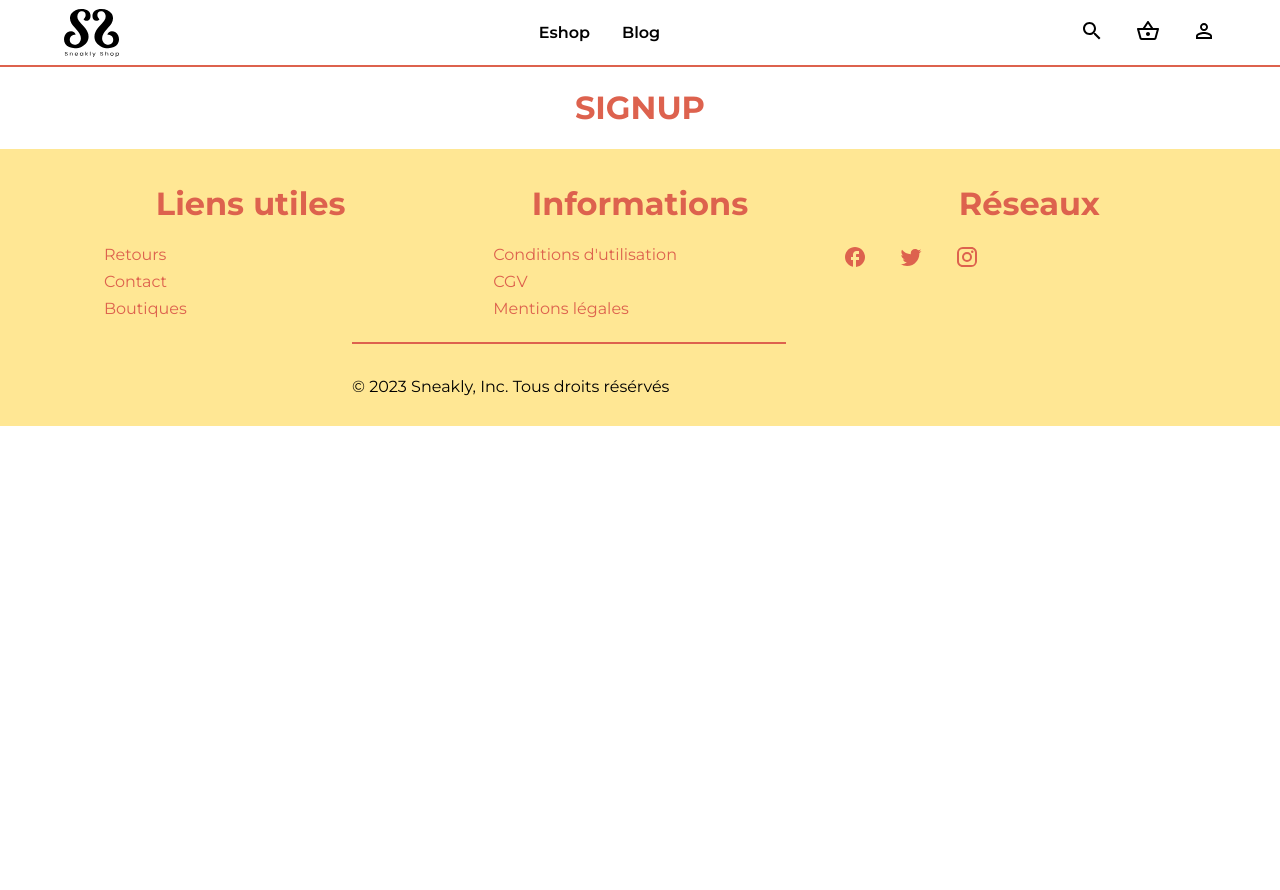
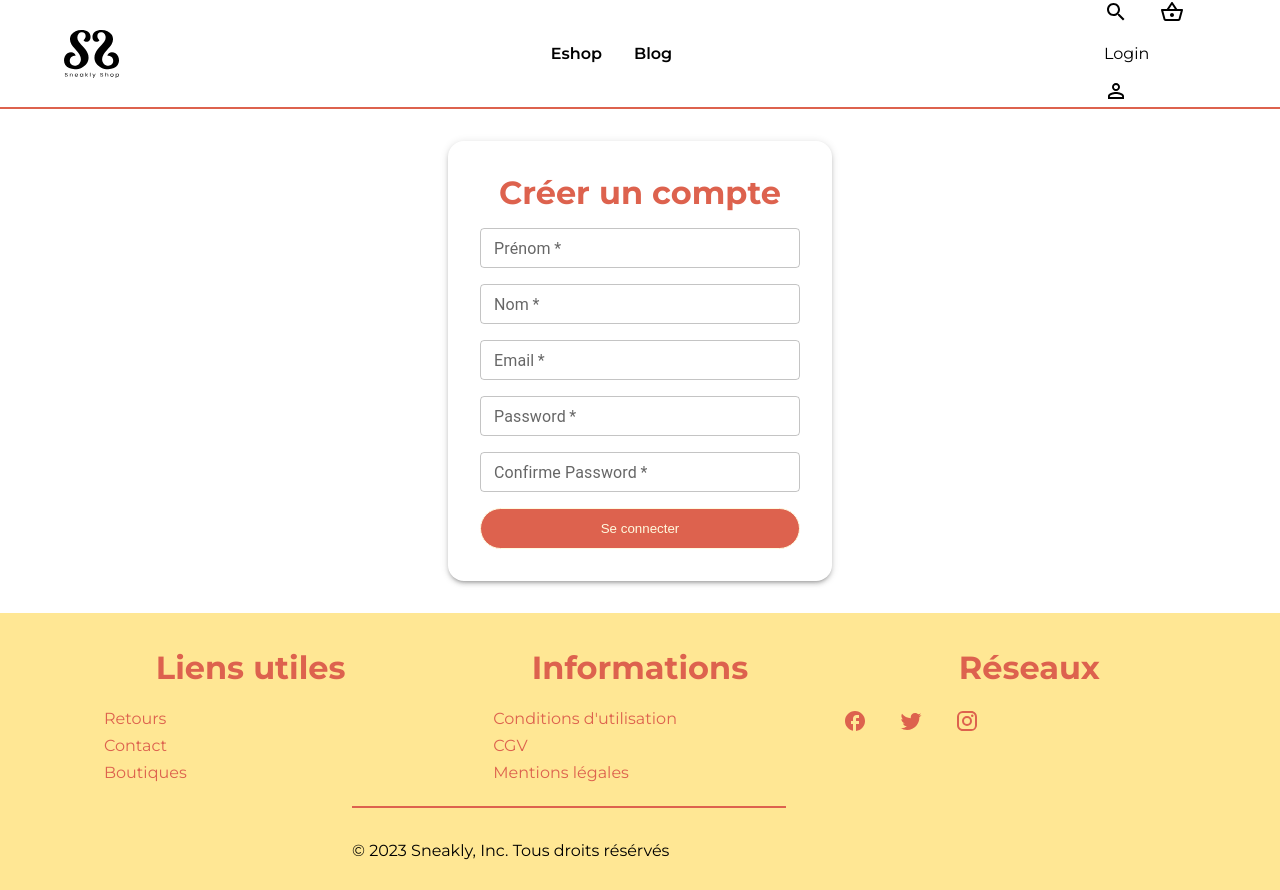
Before and after one commit to figura01/client-sneakers-app, a React (Vite) app: page /signup in a window 1280 px wide. Before the commit the page ends 800 px from the top, so only its background shows below. Built offline with nearby package versions, Linux system fonts and the light colour scheme; no server answers.

Commit message:
update authCtx, add login page + signup page + lib formik and yup

```diff
--- a/package.json
+++ b/package.json
@@ -15,11 +15,13 @@
     "@mui/material": "^5.11.14",
     "@mui/x-data-grid": "^6.0.3",
     "axios": "^1.3.4",
+    "formik": "^2.2.9",
     "install": "^0.13.0",
     "npm": "^9.6.2",
     "react": "^18.2.0",
     "react-dom": "^18.2.0",
-    "react-router-dom": "^6.9.0"
+    "react-router-dom": "^6.9.0",
+    "yup": "^1.0.2"
   },
   "devDependencies": {
     "@types/react": "^18.0.28",
--- a/src/components/Navbar.jsx
+++ b/src/components/Navbar.jsx
@@ -5,9 +5,13 @@ import SearchOutlinedIcon from "@mui/icons-material/SearchOutlined";
 import ShoppingBasketOutlinedIcon from "@mui/icons-material/ShoppingBasketOutlined";
 import PersonOutlineOutlinedIcon from "@mui/icons-material/PersonOutlineOutlined";
 import reactLogo from "../assets/logoBlanc.svg";
+import { useAuth } from '../contextes/authCtx';
+
 import "../styles/Navbar.css";
 
 const Navbar = () => {
+  const authCtx = useAuth();
+  console.log(authCtx)
   return (
     <nav>
       <Container>
@@ -29,9 +33,14 @@ const Navbar = () => {
           <div className="nav-icons">
             <SearchOutlinedIcon />
             <ShoppingBasketOutlinedIcon />
+            {authCtx.isLoggedIn ?
+              (<button onClick={(e) => {e.preventDefault(); authCtx.logout() }}>Logout</button>)
+              :(<p>Login</p>)
+            }
             <Link to={`login`}>
               <PersonOutlineOutlinedIcon />
             </Link>
+
           </div>
         </div>
       </Container>
--- a/src/contextes/authCtx.jsx
+++ b/src/contextes/authCtx.jsx
@@ -1,5 +1,5 @@
 import React, {useState, createContext, useContext, useMemo} from 'react';
-
+import { useNavigate } from 'react-router-dom';
 import api from '../api/apiHandler';
 export const AuthContext = createContext();
 
@@ -8,6 +8,7 @@ export const useAuth = () => {
 }
 
 export const AuthProvider = props => {
+  const navigate = useNavigate()
   const [authUser, setAuthUser] = useState({
     _id: '',
     role: '',
@@ -20,22 +21,42 @@ export const AuthProvider = props => {
   const [isLoggedIn, setIsLoggedIn] = useState(false)
 
   const login = async (key, userData) => {
-    console.log('log in authCtx');
-    console.log('key: ', key, 'userData: ', userData);
-    console.log('userData: ', userData)
-    saveUserToSessionStorage(userData.token)
-    const { token, logged } = userData;
-    const {_id, firstname, lastname, email, role } = userData.user;
+    console.log('userData in login: ', userData)
+    const { token } = userData;
+    const { logged, role, _id, email } = userData.user;
+    saveUserToSessionStorage({token, user: {logged, role, _id, email}})
+
     setIsLoggedIn(true)
-    setAuthUser({_id, firstname, lastname, email, token, role, logged})
-
-    // navigate("/dashboard/profile", { replace: true });
+    setAuthUser({_id, email, token, role, logged})
+    console.log('role: ', role)
+    if(role === 'client') {
+      navigate('/')
+    } else if (role === 'admin'){
+      navigate('/admin')
+    }
   };
 
   const logout = async () => {
-    console.log('logout: ')
     sessionStorage.setItem('user', null);
     setAuthUser({});
+    setIsLoggedIn(false);
+    navigate('/');
+  }
+
+  const signup = async (key, userData) => {
+    console.log('userData in signup: ', userData)
+    const { token } = userData;
+    const { logged, role, _id, email, firstname, lastname} = userData.user;
+    saveUserToSessionStorage({token, user: { _id, logged, role, email, firstname, lastname}})
+
+    setIsLoggedIn(true)
+    setAuthUser({_id, firstname, lastname, email, token, role, logged})
+    console.log('role: ', role)
+    if(role === 'client') {
+      navigate('/')
+    } else if (role === 'admin'){
+      navigate('/admin')
+    }
   }
 
   const saveUserToSessionStorage = (userInfo) => {
@@ -50,6 +71,7 @@ export const AuthProvider = props => {
     setIsLoggedIn,
     login,
     logout,
+    signup,
     }), [authUser]
   )
 
--- /dev/null
+++ b/src/pages/Login.css
@@ -0,0 +1,19 @@
+#form-login {
+  display: flex;
+  margin: 2rem 0;
+  justify-content: center;
+  align-items: center;
+}
+
+#form-login .inner_login {
+  display: flex;
+  flex-direction: column;
+  padding: 2rem;
+  width: 20rem;
+  border-radius: 1rem;
+  box-shadow: 0px 3px 3px -2px rgba(0,0,0,0.2), 0px 3px 4px 0px rgba(0,0,0,0.14), 0px 1px 8px 0px rgba(0,0,0,0.12);
+}
+
+#form-login h1 {
+  margin: 0;
+}
--- a/src/pages/Login.jsx
+++ b/src/pages/Login.jsx
@@ -1,84 +1,77 @@
-import React, { useState, useRef, useContext } from 'react';
+import React, { useState } from 'react';
 import { useAuth } from '../contextes/authCtx';
-import { useSeessionStorage } from '../hooks/useSesseionStorage';
 import { Box } from "@mui/system";
-import { Container } from "@mui/system";
+import { Stack, TextField } from '@mui/material';
 
 import api from '../api/apiHandler';
 
+import './Login.css';
 
 const Login = () => {
+  const [email, setEmail] = useState('');
+  const [password, setPassword] = useState('');
   const authCtx = useAuth();
-  // console.log('authCtx: ', authCtx)
-  const {
-    authUser,
-    setAuthUser,
-    isLoggedIn,
-    setIsLoggedIn
-  } = useAuth();
-
 
   const handlerSubmit = async (e) => {
     e.preventDefault();
 
-    if(inputEmailRef.current.value && inputPasswordRef.current.value) {
-      console.log('test to loggIn');
+    if(password !== '' && email !== '') {
+      console.log(password, email)
       try {
         const result = await api.login('http://localhost:8000/auth/login',
           {
-            email: inputEmailRef.current.value,
-            password: inputPasswordRef.current.value
+            email,
+            password
           }
         )
-        console.log('result', result)
-
         if(result.status === 200 && result.logged) {
-          console.log('try to use authCtx:')
-
           authCtx.login('user', {...result})
-          authCtx.logout()
         }
-
       } catch (err) {
         console.log('err: ', err)
       }
-
+    }
   }
 
+  const handlerChange = (e) => {
+    if(e.target.name === 'email') {
+      setEmail(e.target.value);
+    }else if(e.target.name === 'password') {
+      setPassword(e.target.value);
+    }
   }
 
-  const handlerChange = () => {
-    console.log(inputEmailRef.current.value);
-  }
+  return (
+    <Box>
+      <form id="form-login" onSubmit={(e) => handlerSubmit(e)} onChange={(e) => handlerChange(e)} method="post" action="http://localhost:8000/auth/login">
+        <div className="inner_login">
+          <Stack spacing={2} direction="column">
+          <h1>Se connecter</h1>
+          <TextField
+            required
+            id="eamil"
+            label="Email"
+            defaultValue=""
+            placeholder="nom@exemple.com"
+            name="email"
+            size="small"
+          />
 
-  const inputEmailRef = useRef();
-  const inputPasswordRef = useRef();
-
-  return (
-    <Container>
-      <Box>
-      <h1>Se connecter</h1>
-      <form onSubmit={(e) => handlerSubmit(e)} onChange={(e) => handlerChange(e)} method="post" action="http://localhost:8000/auth/login">
-        <input
-          type="email"
-          name="email"
-          id="email"
-          placeholder="Email*"
+          <TextField
             required
-          ref={inputEmailRef}
-        />
-        <input
+            label="Password"
             type="password"
             name="password"
             id="password"
             placeholder="Mot de passe*"
-          required
-          ref={inputPasswordRef}
+            size="small"
           />
+
           <input type="submit" value="Se connecter" className="main-btn" />
+          </Stack>
+        </div>
       </form>
     </Box>
-    </Container>
 
   );
 };
--- /dev/null
+++ b/src/pages/SignUp.css
@@ -0,0 +1,19 @@
+#form-signup {
+  display: flex;
+  margin: 2rem 0;
+  justify-content: center;
+  align-items: center;
+}
+
+#form-signup .inner_signup {
+  display: flex;
+  flex-direction: column;
+  padding: 2rem;
+  width: 20rem;
+  border-radius: 1rem;
+  box-shadow: 0px 3px 3px -2px rgba(0,0,0,0.2), 0px 3px 4px 0px rgba(0,0,0,0.14), 0px 1px 8px 0px rgba(0,0,0,0.12);
+}
+
+#form-signup h1 {
+  margin: 0;
+}
--- a/src/pages/SignUp.jsx
+++ b/src/pages/SignUp.jsx
@@ -1,12 +1,195 @@
-import { Container } from "@mui/system";
+import React, { useState } from 'react';
+import { useAuth } from '../contextes/authCtx';
+import { Box } from "@mui/system";
+import { Stack, TextField } from '@mui/material';
+import { useFormik } from 'formik';
+import * as yup from 'yup';
+
+import api from '../api/apiHandler';
+
+import './SignUp.css';
+
+const validationSchema = yup.object({
+  firstname: yup
+    .string('Votre prénom')
+    .min(2, 'Le prénom doit contenir au minimum 2 characters')
+    .required("Le champ prénom est requis"),
+
+  lastname: yup
+    .string('Entrer votre nom')
+    .min(2, 'Le nom doit contenir au minimum 2 characters')
+    .required("Le champ nom est requis"),
+
+  email: yup
+    .string('Entrer votre email')
+    .email('Entrer un email valide')
+    .required("L'email est requis"),
+
+  password: yup
+    .string('Entrer votre password')
+    .min(8, 'Le Password doit contebir au minimum 8 characters')
+    .required('Password is required'),
+
+  confirmPassword: yup
+    .string('Entrer votre password')
+    .min(8, 'Le Password doit contebir au minimum 8 characters')
+    .required('Un Password est requis')
+    .oneOf([yup.ref('password'), null], 'Ne correspond pas avec le password saisie')
+});
+
 const SignUp = () => {
+  // const [email, setEmail] = useState('');
+  // const [firstname, setFirstname] = useState('');
+  // const [lastname, setLastname] = useState('');
+  // const [password, setPassword] = useState('');
+  // const [confirmPassword, setConfirmPassword] = useState('');
+  const authCtx = useAuth();
+
+  const formik = useFormik({
+    initialValues: {
+      firstname: '',
+      lastname: '',
+      email: '',
+      password: '',
+      confirmPassword: ''
+    },
+    validationSchema: validationSchema,
+    onSubmit: async (values) => {
+      console.log('formik submit-------------')
+      console.log('---', values)
+      // alert(JSON.stringify(values, null, 2));
+
+      try {
+        const result = await api.signup('http://localhost:8000/auth/signup',
+          {
+            email: values.email,
+            password: values.password,
+            firstname: values.firstname,
+            lastname: values.lastname,
+          }
+        )
+        if(result.status === 200 && result.logged) {
+          authCtx.signup('user', {...result})
+        }
+      } catch (err) {
+        console.log('err: ', err)
+      }
+    },
+  });
+
+  // const handlerSubmit = async (e) => {
+  //   e.preventDefault();
+
+  //   if(password !== '' && email !== '') {
+  //     console.log(password, email)
+  //     try {
+  //       const result = await api.login('http://localhost:8000/auth/signup',
+  //         {
+  //           email,
+  //           password,
+  //           firstname,
+  //           lastname,
+  //         }
+  //       )
+  //       if(result.status === 200 && result.logged) {
+  //         authCtx.login('user', {...result})
+  //       }
+  //     } catch (err) {
+  //       console.log('err: ', err)
+  //     }
+  //   }
+  // }
+
+  // const handlerChange = (e) => {
+  //   if(e.target.name === 'email') {
+  //     setEmail(e.target.value);
+  //   }else if(e.target.name === 'password') {
+  //     setPassword(e.target.value);
+  //   }
+  // }
+
   return (
-    <Container>
-       <h1>SIGNUP</h1>
-    </Container>
+    <Box>
+      <form id="form-signup" onSubmit={formik.handleSubmit} method="post" action="http://localhost:8000/auth/login">
+        <div className="inner_signup">
+          <Stack spacing={2} direction="column">
+          <h1>Créer un compte</h1>
 
+          <TextField
+            required
+            id="firstname"
+            label="Prénom"
 
-  )
+            placeholder="Votre prénom"
+            name="firstname"
+            size="small"
+            value={formik.values.firstname}
+            onChange={formik.handleChange}
+            error={formik.touched.firstname && Boolean(formik.errors.firstname)}
+            helperText={formik.touched.firstname && formik.errors.firstname}
+          />
+
+          <TextField
+            required
+            id="lastname"
+            label="Nom"
+
+            placeholder="Votre nom"
+            name="lastname"
+            size="small"
+            value={formik.values.lastname}
+            onChange={formik.handleChange}
+            error={formik.touched.lastname && Boolean(formik.errors.lastname)}
+            helperText={formik.touched.lastname && formik.errors.lastname}
+          />
+          <TextField
+            required
+            id="eamil"
+            label="Email"
+
+            placeholder="nom@exemple.com"
+            name="email"
+            size="small"
+            value={formik.values.email}
+            onChange={formik.handleChange}
+            error={formik.touched.email && Boolean(formik.errors.email)}
+            helperText={formik.touched.email && formik.errors.email}
+          />
+
+          <TextField
+            required
+            label="Password"
+            type="password"
+            name="password"
+            id="password"
+            placeholder="Mot de passe*"
+            size="small"
+            value={formik.values.password}
+            onChange={formik.handleChange}
+            error={formik.touched.password && Boolean(formik.errors.password)}
+            helperText={formik.touched.password && formik.errors.password}
+          />
+
+          <TextField
+            required
+            label="Confirme Password"
+            type="password"
+            name="confirmPassword"
+            id="confirm_password"
+            placeholder=""
+            size="small"
+            value={formik.values.confirmPassword}
+            onChange={formik.handleChange}
+            error={formik.touched.confirmPassword && Boolean(formik.errors.confirmPassword)}
+            helperText={formik.touched.confirmPassword && formik.errors.confirmPassword}
+          />
+
+          <input type="submit" value="Se connecter" className="main-btn" />
+          </Stack>
+        </div>
+      </form>
+    </Box>
+  );
 };
 
 export default SignUp;
```
Also changed, not shown: src/api/apiHandler.jsx (+8 -6 lines), 1 other file (tests, documents, lock files or other folders). Lines whose indentation alone changed are shown as unchanged.
